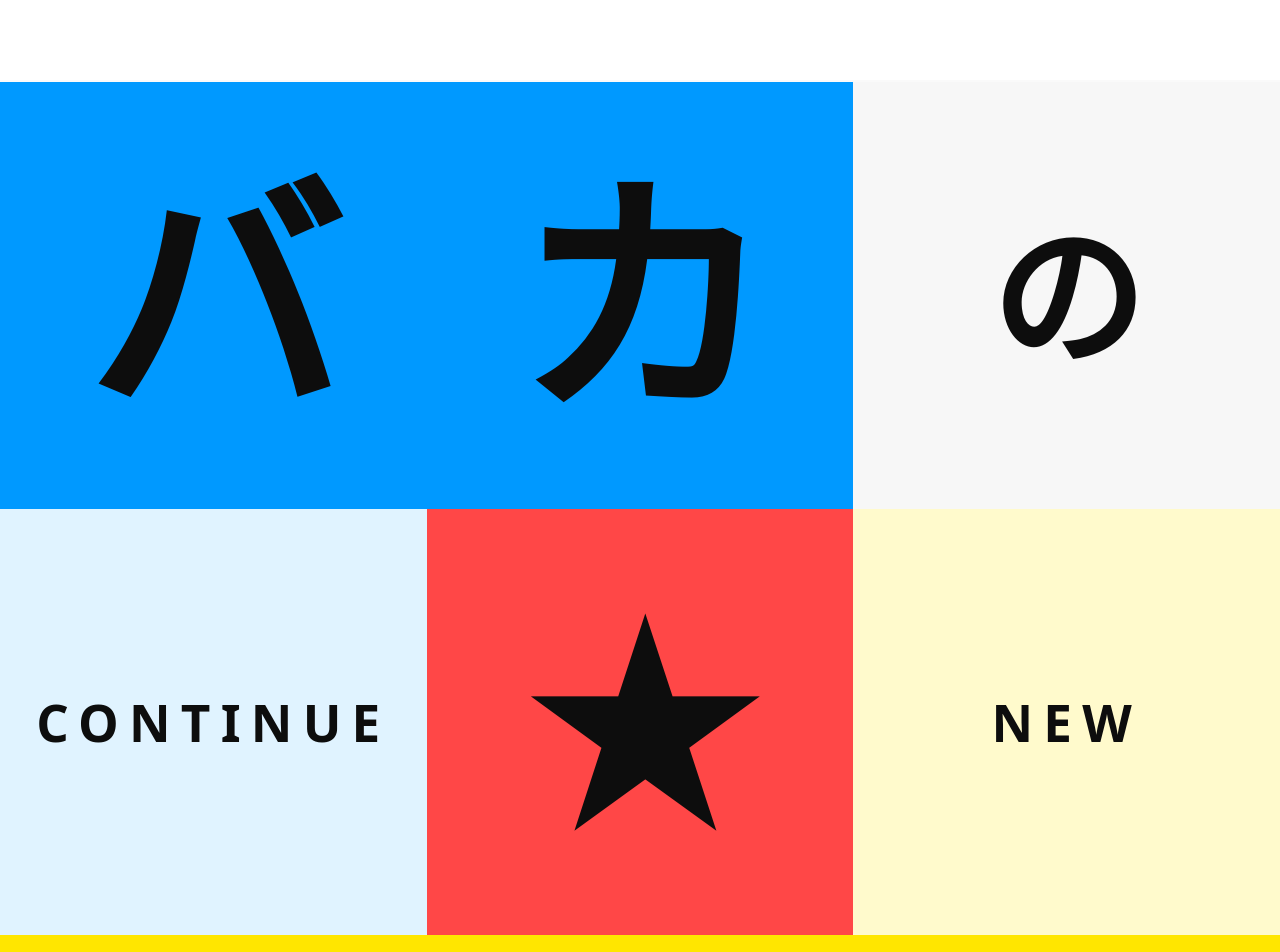
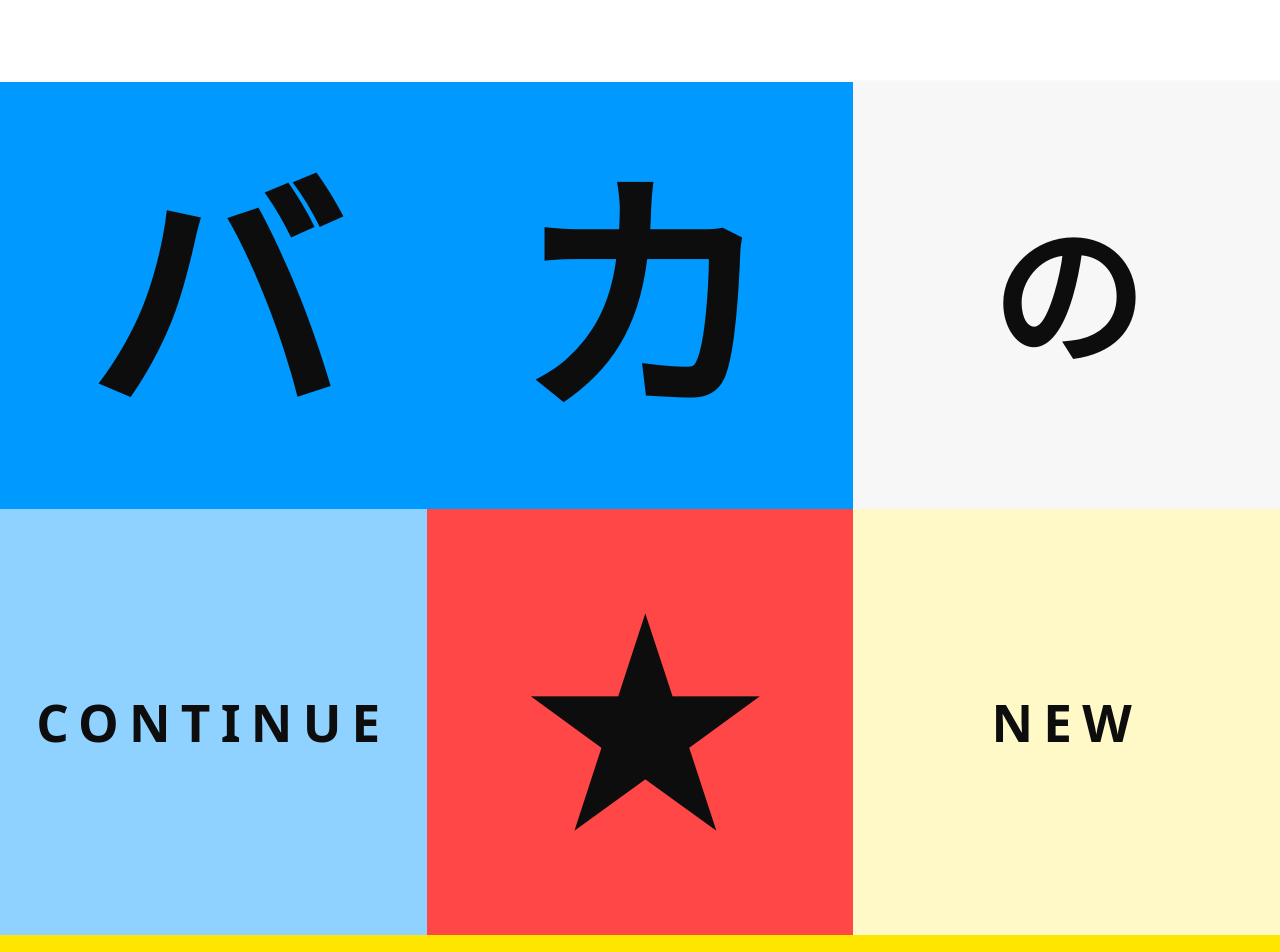
Before and after one commit to eli-crow/baka-no-bingo, a Vue app: page / in a window 1280 px wide. Shown: the top 952 px of the page. Built offline with nearby package versions, Linux system fonts and the light colour scheme.

Commit message:
Update Colors

```diff
--- a/src/App.vue
+++ b/src/App.vue
@@ -18,12 +18,12 @@ export default {
     --color-theme-gray: hsl(0, 0%, 67%);
     --color-theme-gray-light: hsl(0, 0%, 97%);
     --color-theme-blue: hsl(204, 100%, 50%);
-    --color-theme-blue-light: hsl(204, 100%, 94%);
+    --color-theme-blue-light: hsl(204, 100%, 78%);
     --color-theme-red: hsl(0, 100%, 64%);
     --color-theme-green: hsl(146, 97%, 35%);
     --color-theme-green-light: hsl(146, 90%, 44%);
     --color-theme-yellow: hsl(54, 100%, 50%);
-    --color-theme-yellow-light: hsl(54, 100%, 90%);
+    --color-theme-yellow-light: hsl(54, 100%, 89%);
 
     --color-text-dark: var(--color-theme-black);
     --color-text-default: hsl(0, 0%, 13%);
```
